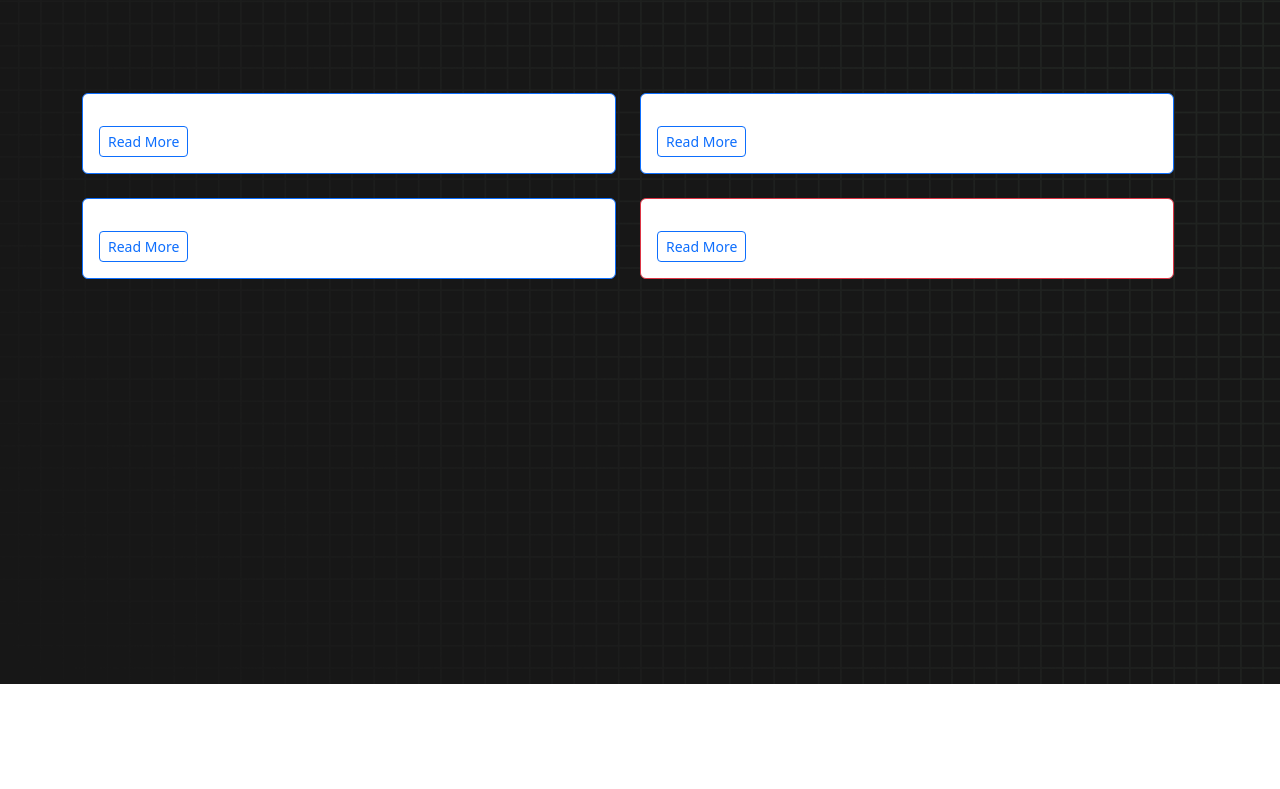
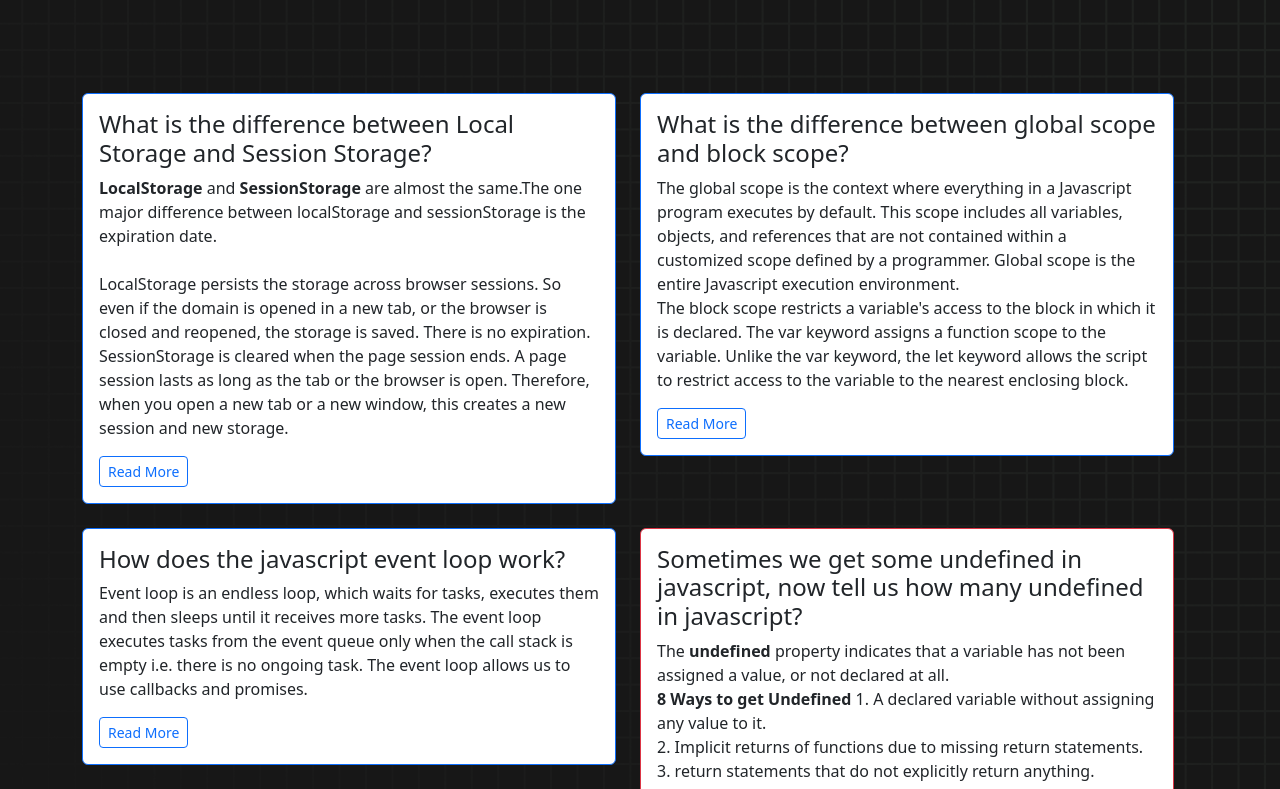
Before and after one commit to Imtiaj09/-b6-type-monster-debug-website, a plain HTML site: page blog.html in a window 1280 px wide. Shown: the part 116-905 px from the top of the page. Before the commit the page ends 800 px from the top, so only its background shows below. Drawn offline with nearby package versions, Linux system fonts and the light colour scheme.

Commit message:
mobile device & dextob device responsive added an also blog site qustion  done

```diff
--- a/blog.html
+++ b/blog.html
@@ -30,8 +30,26 @@
             <div class="col">
               <div class="card border-primary">
                 <div class="card-body">
-                  <h4 class="card-title"></h4>
-                  <p class="card-text"></p>
+                  <h4 class="card-title">
+                    What is the difference between Local Storage and Session
+                    Storage?
+                  </h4>
+                  <p class="card-text">
+                    <span class="fw-semibold">LocalStorage</span> and
+                    <span class="fw-semibold">SessionStorage</span> are almost
+                    the same.The one major difference between localStorage and
+                    sessionStorage is the expiration date.<br />
+                    <br />
+                    <span class="fw-lighter">LocalStorage</span> persists the
+                    storage across browser sessions. So even if the domain is
+                    opened in a new tab, or the browser is closed and reopened,
+                    the storage is saved. There is no expiration.<br />
+                    <span class="fw-lighter">SessionStorage</span> is cleared
+                    when the page session ends. A page session lasts as long as
+                    the tab or the browser is open. Therefore, when you open a
+                    new tab or a new window, this creates a new session and new
+                    storage.
+                  </p>
                   <a href="#" class="btn btn-outline-primary btn-sm"
                     >Read More</a
                   >
@@ -41,8 +59,23 @@
             <div class="col">
               <div class="card border-primary">
                 <div class="card-body">
-                  <h4 class="card-title"></h4>
-                  <p class="card-text"></p>
+                  <h4 class="card-title">
+                    What is the difference between global scope and block scope?
+                  </h4>
+                  <p class="card-text">
+                    The <span class="fw-lighter">global scope</span> is the
+                    context where everything in a Javascript program executes by
+                    default. This scope includes all variables, objects, and
+                    references that are not contained within a customized scope
+                    defined by a programmer. Global scope is the entire
+                    Javascript execution environment.<br />
+                    The <span class="fw-lighter">block scope</span> restricts a
+                    variable's access to the block in which it is declared. The
+                    var keyword assigns a function scope to the variable. Unlike
+                    the var keyword, the let keyword allows the script to
+                    restrict access to the variable to the nearest enclosing
+                    block.
+                  </p>
                   <a href="#" class="btn btn-outline-primary btn-sm"
                     >Read More</a
                   >
@@ -52,8 +85,17 @@
             <div class="col">
               <div class="card border-primary">
                 <div class="card-body">
-                  <h4 class="card-title"></h4>
-                  <p class="card-text"></p>
+                  <h4 class="card-title">
+                    How does the javascript event loop work?
+                  </h4>
+                  <p class="card-text">
+                    <span class="fw-lighter">Event loop</span> is an endless
+                    loop, which waits for tasks, executes them and then sleeps
+                    until it receives more tasks. The event loop executes tasks
+                    from the event queue only when the call stack is empty i.e.
+                    there is no ongoing task. The event loop allows us to use
+                    callbacks and promises.
+                  </p>
                   <a href="#" class="btn btn-outline-primary btn-sm"
                     >Read More</a
                   >
@@ -63,8 +105,26 @@
             <div class="col">
               <div class="card border-danger">
                 <div class="card-body">
-                  <h4 class="card-title"></h4>
-                  <p class="card-text"></p>
+                  <h4 class="card-title">
+                    Sometimes we get some undefined in javascript, now tell us
+                    how many undefined in javascript?
+                  </h4>
+                  <p class="card-text">
+                    The <span class="fw-semibold">undefined</span> property
+                    indicates that a variable has not been assigned a value, or
+                    not declared at all.<br />
+                    <span class="fw-semibold">8 Ways to get Undefined</span>
+                    1. A declared variable without assigning any value to it.<br />
+                    2. Implicit returns of functions due to missing return
+                    statements.<br />
+                    3. return statements that do not explicitly return
+                    anything.<br />
+                    4. Lookups of non-existent properties in an object.<br />
+                    5. Function parameters that have not passed.<br />
+                    6. Anything that has been set to the value of undefined.<br />
+                    7. Any expression in the form of void.(expression)<br />
+                    8. The value of the global variable undefined.<br />
+                  </p>
                   <a href="#" class="btn btn-outline-primary btn-sm"
                     >Read More</a
                   >
--- a/styles.css
+++ b/styles.css
@@ -145,18 +145,28 @@ button {
 #histories {
   display: grid;
   grid-template-columns: repeat(3, 1fr);
-  column-gap: 10px;
-  @media screen {
-    grid-template-columns: repeat(1, 1fr)
+  gap: 20px;
+}
+
+@media only screen and (min-width: 577px) and (max-width: 972px) {
+  #histories{
+    grid-template-columns: repeat(2, 1fr);
+  }
+}
+@media only screen and (max-width: 576px) {
+  #histories{
+    grid-template-columns: repeat(1, 1fr);
   }
 }
 
 .card {
+  text-align: center;
   width: 100%;
   height: 100%;
   padding: 50px;
   display: flex;
-  justify-content: space-between;
+  flex-direction: column;
+  justify-content: center;
   align-items: center;
   padding: 20px 30px;
   color: white;
```
